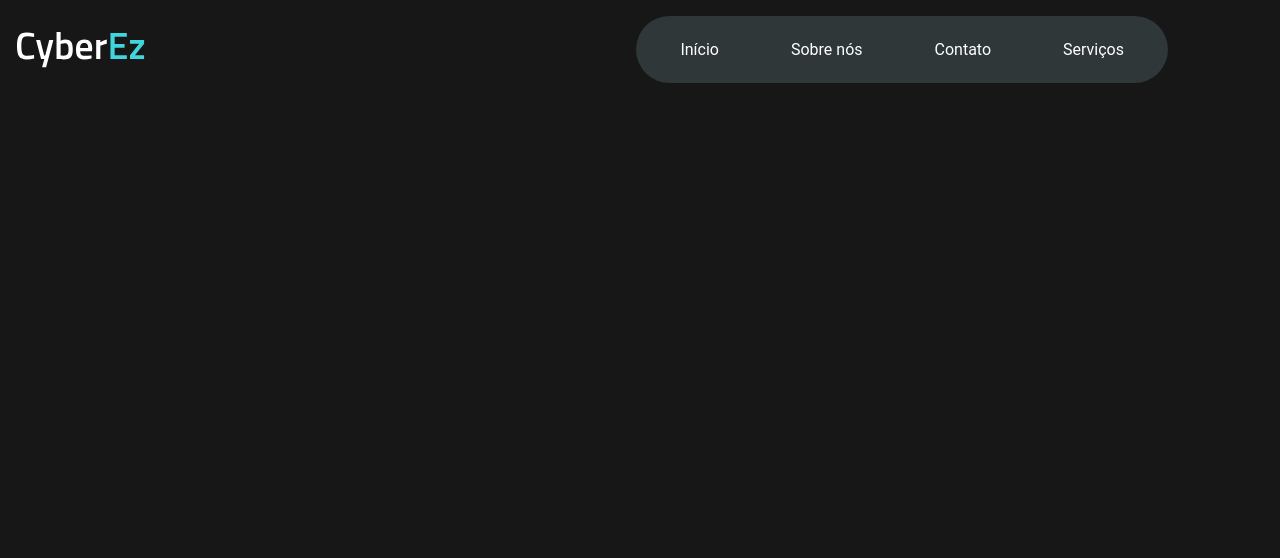
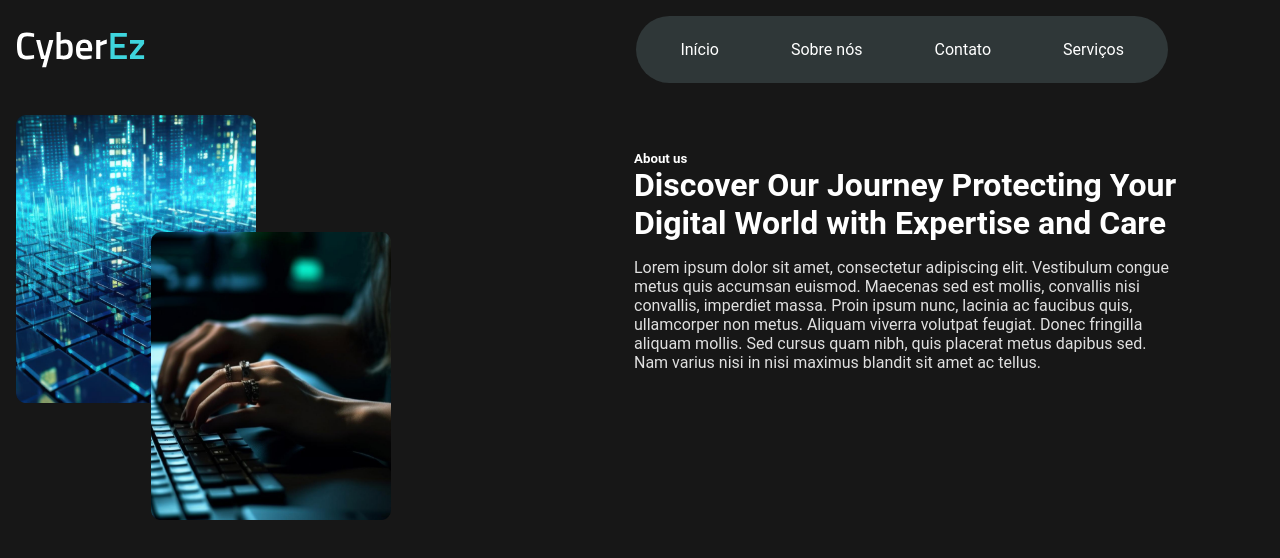
Before and after one commit to curso-CC/Sys-black, a React (Vite) app: page /aboutUs in a window 1280 px wide. Shown: the top 558 px of the page. Built offline with nearby package versions, Linux system fonts and the light colour scheme.

Commit message:
Pagina sobre

```diff
--- a/index.html
+++ b/index.html
@@ -1,11 +1,11 @@
-<!DOCTYPE html>
+<!doctype html>
 <html lang="en">
 	<head>
 		<link rel="preconnect" href="https://fonts.googleapis.com" />
 		<link rel="preconnect" href="https://fonts.gstatic.com" crossorigin />
 		<meta charset="UTF-8" />
 		<meta name="viewport" content="width=device-width, initial-scale=1.0" />
-		<title>Moura soluções</title>
+		<title>Sys black - Consultoria</title>
 		<link
 			href="https://fonts.googleapis.com/css2?family=Ubuntu:wght@400;700&display=swap"
 			rel="stylesheet"
--- a/package.json
+++ b/package.json
@@ -1,7 +1,7 @@
 {
-  "name": "vite-project",
+  "name": "sysblack",
   "private": true,
-  "version": "0.0.0",
+  "version": "1.0.0",
   "type": "module",
   "scripts": {
     "dev": "vite",
--- a/src/global.css
+++ b/src/global.css
@@ -2,7 +2,6 @@
     margin: 0;
     padding: 0;
     box-sizing: border-box;
-
 }
 
 body {
--- a/src/pages/AboutUs/index.tsx
+++ b/src/pages/AboutUs/index.tsx
@@ -1,13 +1,29 @@
+import image1 from '../../assets/images/image1.png';
+import image2 from '../../assets/images/image2.png';
 import { Header } from "../../components/Header";
+import styles from './style.module.css';
 
 export function AboutUs () {
 	return (
-		<div>
+		<>
 			<Header />
+			<main className={styles.main}>
+				<div className={styles.images}>
+					<img  src={image2}  className={styles.image2}/>
+					<img src={image1} className={styles.image1} />
+				</div>
 
-			<div className="images">
-
-			</div>
-		</div>
+				<section id='about-us'>
+					<h5>About us</h5>
+					<div id='description'>
+						<h1>Discover Our Journey Protecting Your Digital World with Expertise and Care</h1>
+						<p>
+							Lorem ipsum dolor sit amet, consectetur adipiscing elit. Vestibulum congue metus quis accumsan euismod. Maecenas sed est mollis, convallis nisi convallis, imperdiet massa. Proin ipsum nunc, lacinia ac faucibus quis, ullamcorper non metus. Aliquam viverra volutpat feugiat. Donec fringilla aliquam mollis. Sed cursus quam nibh, quis placerat metus dapibus sed.
+							Nam varius nisi in nisi maximus blandit sit amet ac tellus.
+						</p>
+					</div>
+				</section>
+			</main>
+		</>
 	)
 }
--- /dev/null
+++ b/src/pages/AboutUs/style.module.css
@@ -0,0 +1,40 @@
+
+.images {
+	position: relative;
+
+	width: 100%;
+	height: auto;
+}
+
+.image1 {
+	position: absolute;
+	left: 25%;
+	top: 40%;
+}
+.images img {
+	height: 18rem;
+	width: 15rem;
+}
+
+.main {
+	display: flex;
+	align-items: center;
+	justify-content: space-between;
+	gap: 5rem;
+}
+
+.main section {
+	max-width: 550px;
+	gap: 1rem;
+}
+
+.main section h1 {
+    font-size: 2rem;
+	font-weight: bold;
+	margin-bottom: 1rem;
+}
+
+.main section p {
+	font-weight: 400;
+	color: #e0e0e0;
+}
```
Also changed, not shown: src/assets/images/image2.png (renamed from src/assets/images/Image2.png), src/pages/AboutUs/style.css (deleted).
